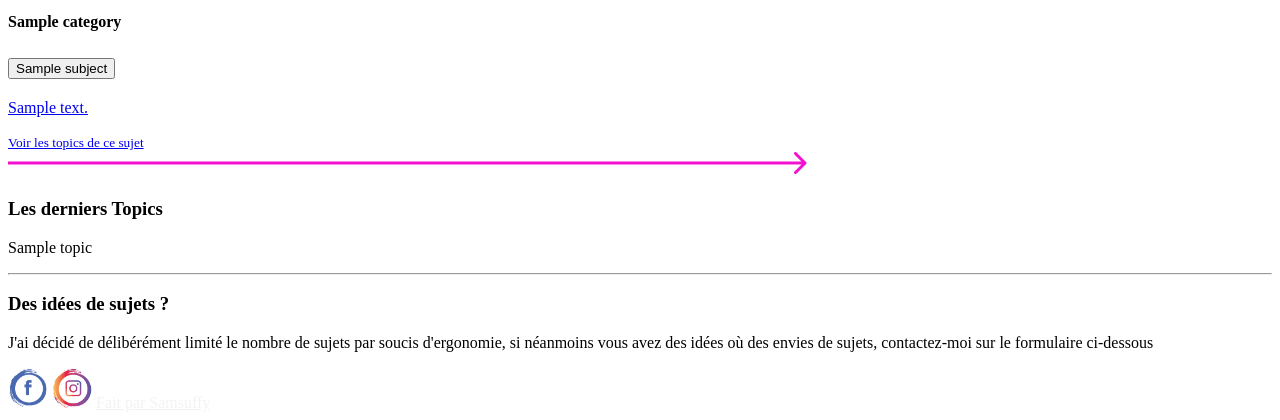
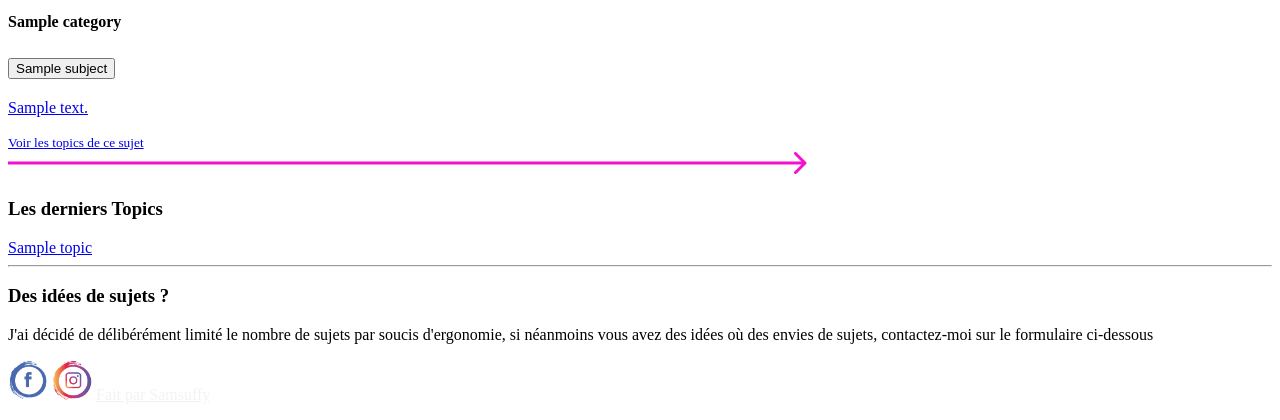
Before and after one commit to Samsuffy0100110/endogirl-sf-2022-06, a Symfony app: template templates/forum/index.html.twig in a window 1280 px wide. Shown: the part 553-973 px from the top of the page. Run offline with Twig, Linux system fonts and the light colour scheme; the template is opened without the code that fills it: most values are stand-ins (such as "Sample title", 1, 10 or a date in 2020); some libraries are stand-ins or nearby versions.

Commit message:
fix topic integration

```diff
--- a/templates/forum/index.html.twig
+++ b/templates/forum/index.html.twig
@@ -5,7 +5,7 @@
 {% block body %}
 <div class="container-fluid">
     <div class="row g-0">
-        <div class="col-lg-8">
+        <div class="col-lg-8 d-flex flex-column align-items-center">
             <img class="img-fluid" src="{{ asset('build/images/arrowHomeUp.png') }}" alt="Arrow">
         </div>
         <div class="col-lg-4">
@@ -43,8 +43,9 @@
         <div class="col-lg-4 ps-5">
             <h3 class="text-center text-warning mb-5 mt-5">Les derniers Topics</h3>
             <div class="card p-5 shadow rounded">
-                {% for topic in topics %}
-                    <p class="text-dark fs-5 mb-5">{{ topic.title }}</p>
+                {% for topic in topics|slice(0, 3) %}
+                    {# <p class="text-dark fs-5 mb-5">{{ topic.title }}</p> #}
+                <a class="text-decoration-none" href="{{ path('forum_topic', {'slug': topic.slug }) }}">{{ topic.title }}</a>
                     <hr>
                 {% endfor %}
             </div>
--- a/templates/forum/subject.html.twig
+++ b/templates/forum/subject.html.twig
@@ -30,10 +30,12 @@
                 {% for topic in topics %}
                     <tbody>
                         <tr>
-                            <td class="text-dark">{{ topic.title }}</td>
+                            <td><a class="text-decoration-none" href="{{ path('forum_topic', {'slug': topic.slug }) }}">{{ topic.title }}</a></td>
                             <td><small>{{ topic.createdAt|format_datetime('full', 'short', locale='fr') }}</small></td>
                             <td class="text-dark">{{ topic.user.nickname }}</td>
-                            <td><a class="text-decoration-none" href="{{ path('forum_topic', {'slug': topic.slug }) }}">Voir</a></td>
+                            {% if app.user.id == topic.user.id %}
+                            <td><a class="text-decoration-none" href="{{ path('forum_topic', {'slug': topic.slug }) }}">Modifier ou voir</a></td>
+                            {% endif %}
                         </tr>
                     </tbody>
                 {% endfor %}
```
